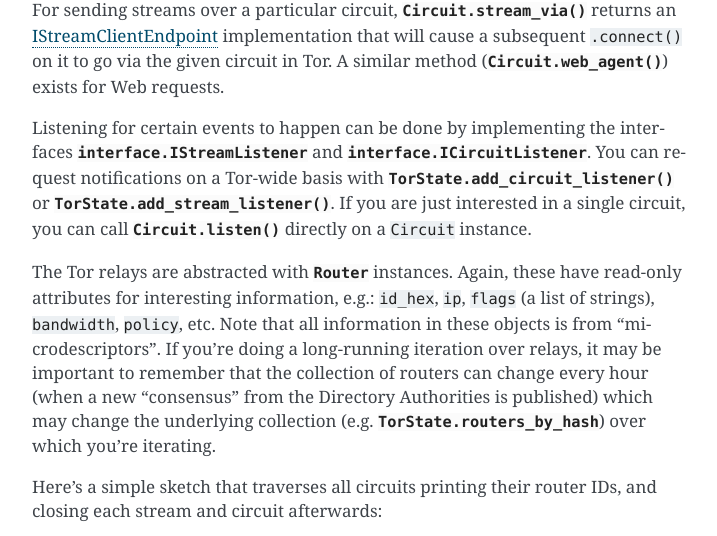
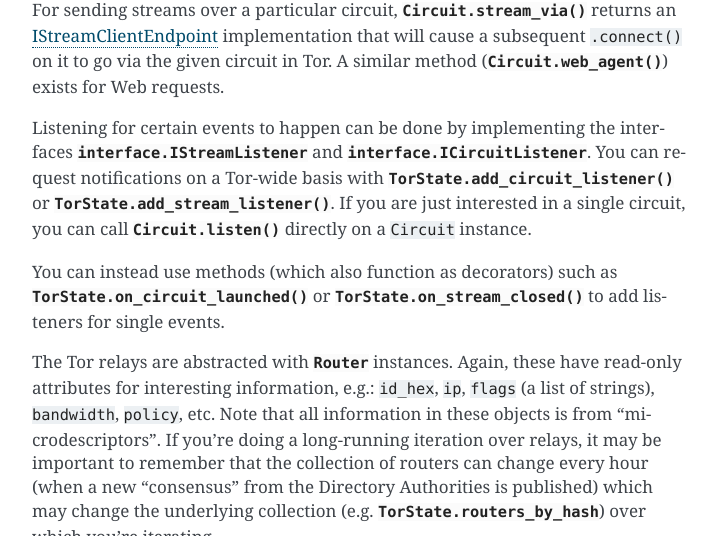
Before and after one commit to meejah/txtorcon, a Sphinx documentation site: the page built from docs/guide.rst, in a window 1280 px wide and 900 px high, scrolled down 5702 px, cut to the strip 0-536 px from the top of the window. Shown: the whole strip, without its empty margins (388-1105 px from the left). Built offline with Sphinx 7.4.7, drawn with Linux system fonts in a browser that asks for light colours; the version number could not be read and is left out.

Commit message:
add to the Guide

```diff
--- a/docs/guide.rst
+++ b/docs/guide.rst
@@ -284,6 +284,10 @@ notifications on a Tor-wide basis with
 :meth:`.TorState.add_stream_listener`. If you are just
 interested in a single circuit, you can call
 :meth:`.Circuit.listen` directly on a ``Circuit`` instance.
+
+You can instead use methods (which also function as decorators) such
+as :meth:`.TorState.on_circuit_launched` or
+:meth:`.TorState.on_stream_closed` to add listeners for single events.
 
 The Tor relays are abstracted with :class:`.Router`
 instances. Again, these have read-only attributes for interesting
```
